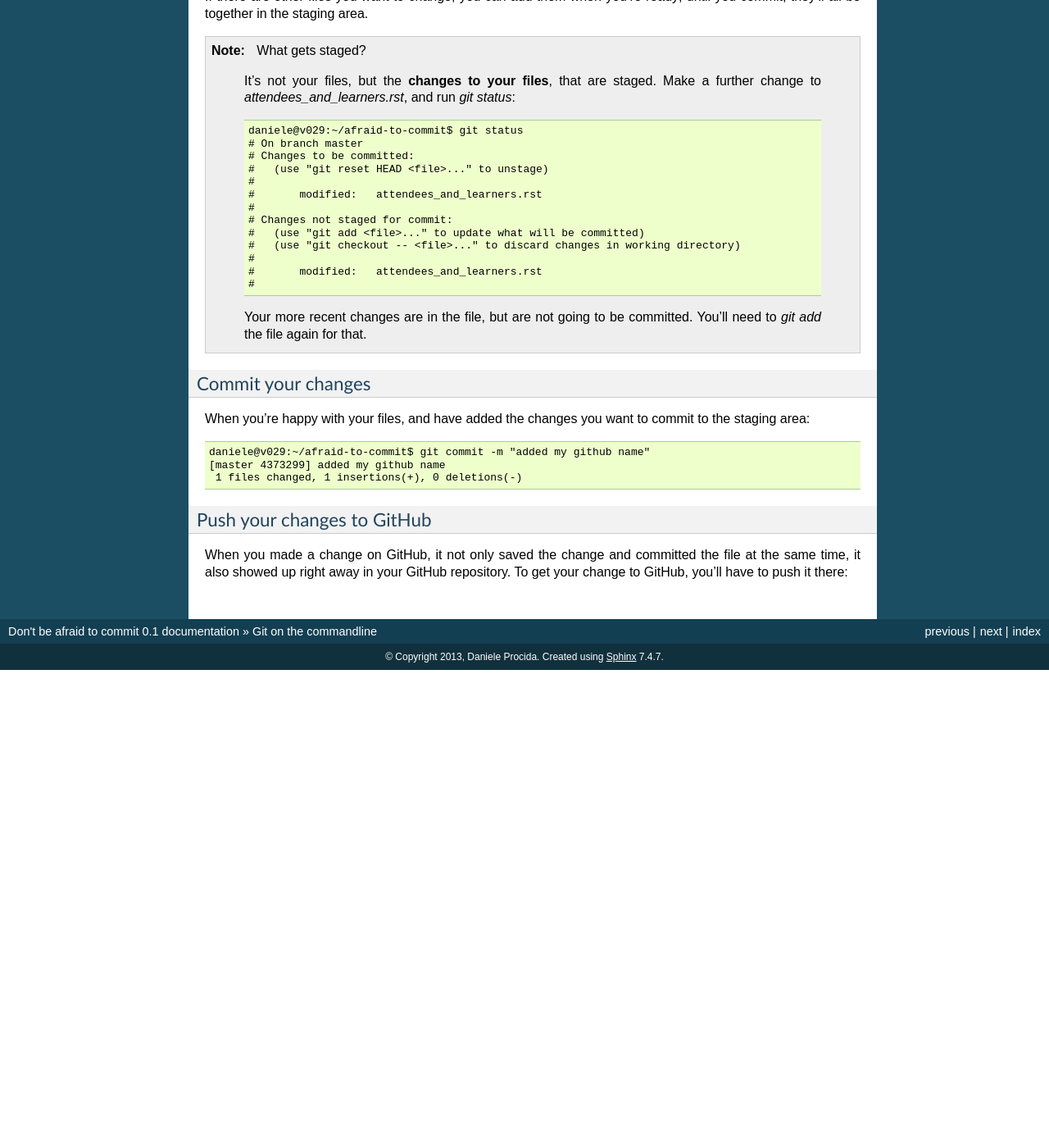
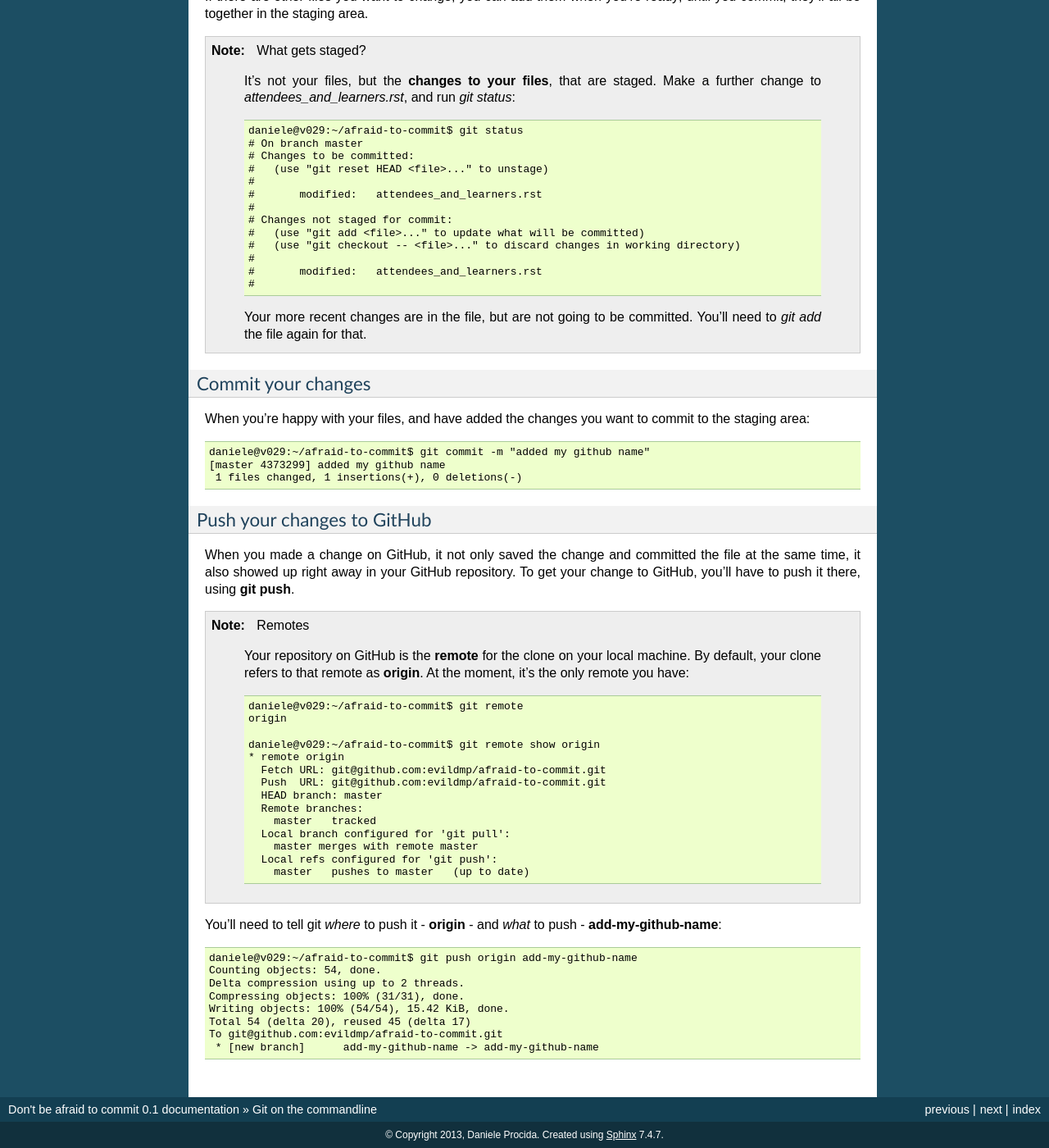
Before and after one commit to evildmp/afraid-to-commit, a Sphinx documentation site: the page built from docs/commandlinegit.rst, in a window 1280 px wide and 1400 px high, scrolled down 2501 px. Shown: the whole window at 82% size. Built offline with Sphinx 7.4.7, drawn with Linux system fonts in a browser that asks for light colours; before the commit the page ends 3318 px from its top, so only the background shows below that.

Commit message:
commandline git

```diff
--- a/docs/commandlinegit.rst
+++ b/docs/commandlinegit.rst
@@ -172,4 +172,42 @@ commit to the staging area::
 Push your changes to GitHub
 ---------------------------
 
-When you made a change on GitHub, it not only saved the change and committed the file at the same time, it also showed up right away in your GitHub repository. To get your change to GitHub, you'll have to push it there::
+When you made a change on GitHub, it not only saved the change and committed
+the file at the same time, it also showed up right away in your GitHub
+repository. To get your change to GitHub, you'll have to push it there, using
+**git push**.
+
+.. note::
+   Remotes
+
+    Your repository on GitHub is the **remote** for the clone on your local
+    machine. By default, your clone refers to that remote as **origin**. At
+    the moment, it's the only remote you have::
+
+        daniele@v029:~/afraid-to-commit$ git remote
+        origin
+
+        daniele@v029:~/afraid-to-commit$ git remote show origin
+        * remote origin
+          Fetch URL: git@github.com:evildmp/afraid-to-commit.git
+          Push  URL: git@github.com:evildmp/afraid-to-commit.git
+          HEAD branch: master
+          Remote branches:
+            master   tracked
+          Local branch configured for 'git pull':
+            master merges with remote master
+          Local refs configured for 'git push':
+            master   pushes to master   (up to date)
+
+
+You'll need to tell git *where* to push it - **origin** - and *what* to push -
+**add-my-github-name**::
+
+    daniele@v029:~/afraid-to-commit$ git push origin add-my-github-name
+    Counting objects: 54, done.
+    Delta compression using up to 2 threads.
+    Compressing objects: 100% (31/31), done.
+    Writing objects: 100% (54/54), 15.42 KiB, done.
+    Total 54 (delta 20), reused 45 (delta 17)
+    To git@github.com:evildmp/afraid-to-commit.git
+     * [new branch]      add-my-github-name -> add-my-github-name
```
